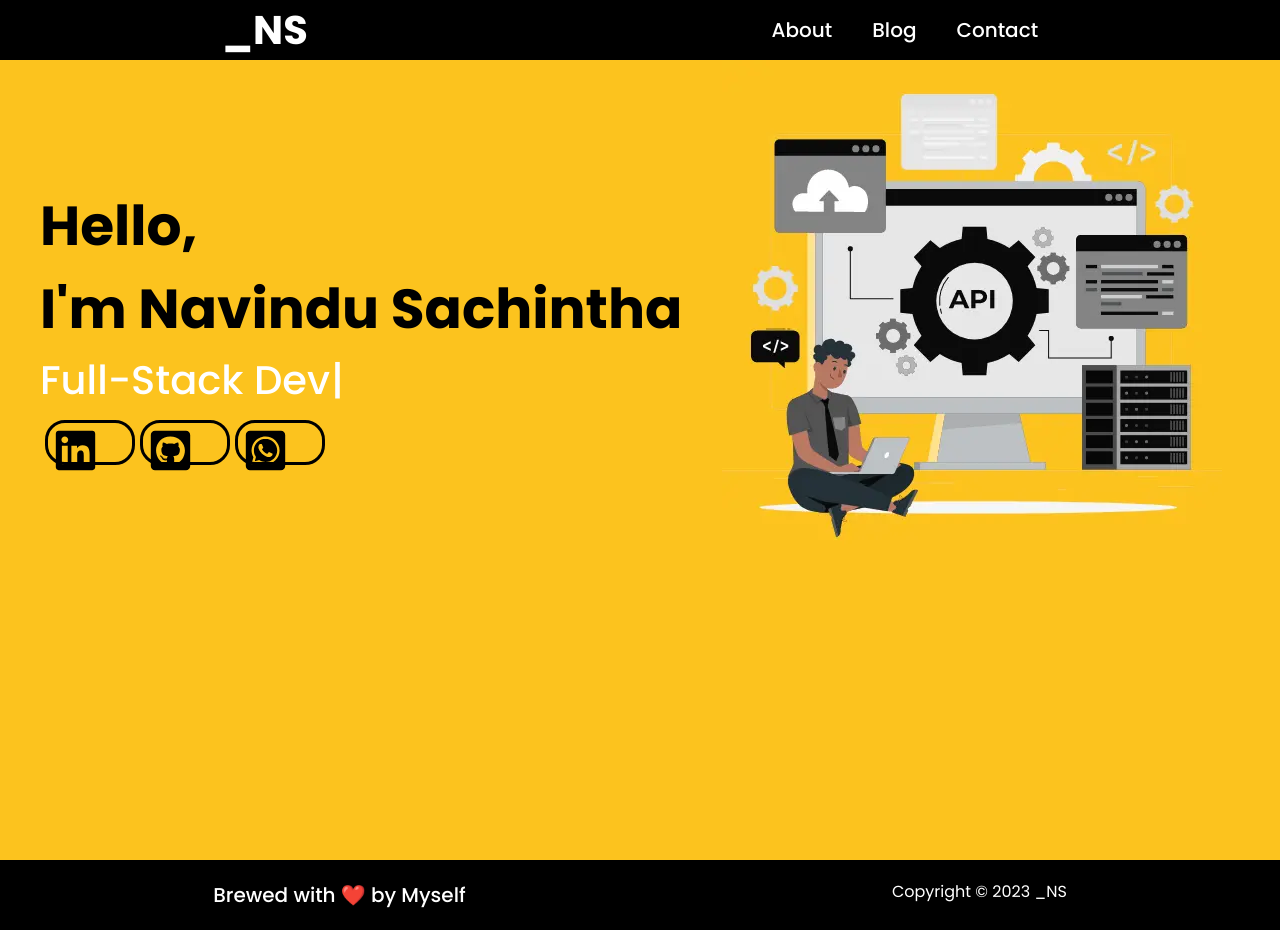
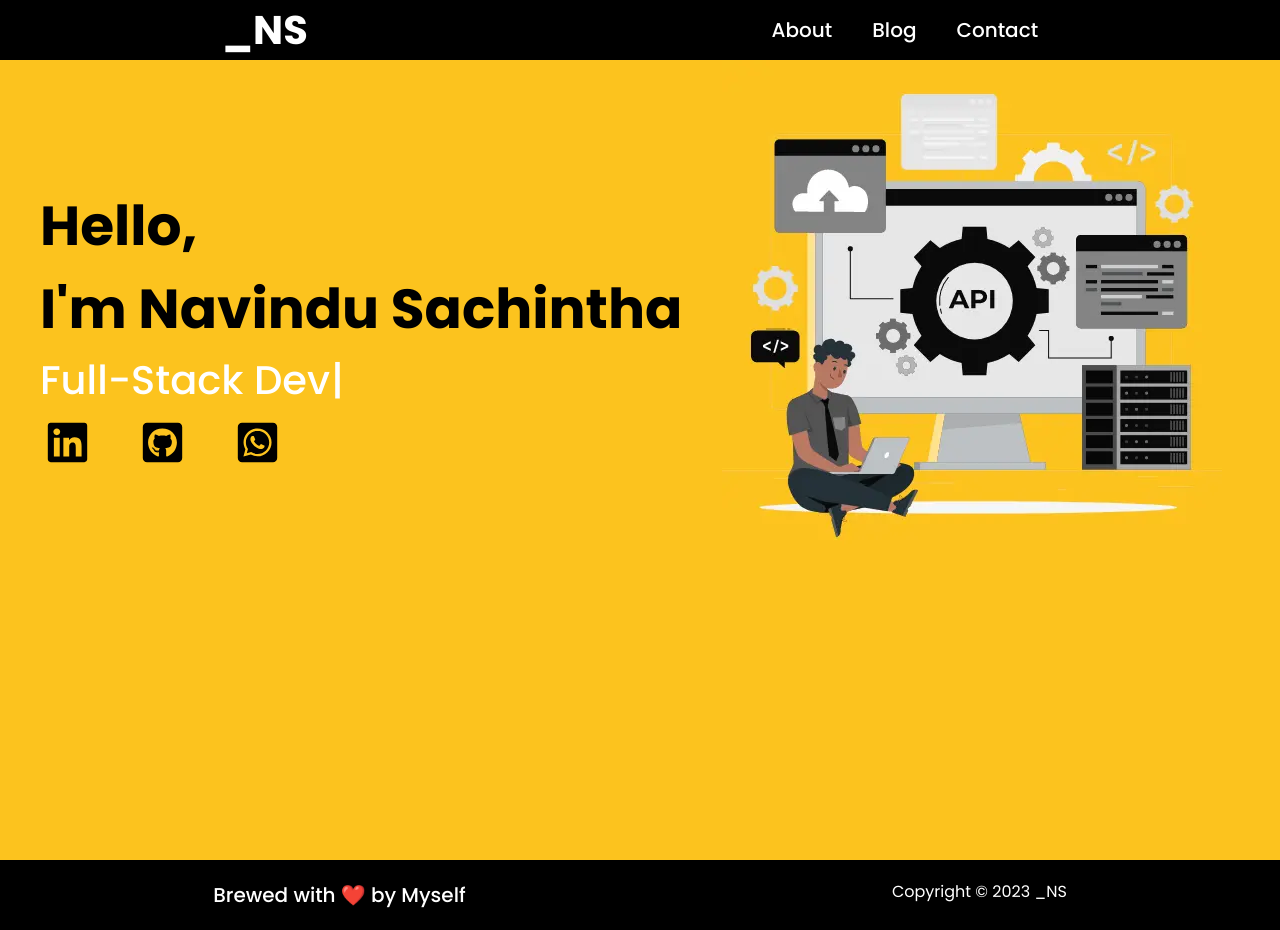
Before and after one commit to navindu-sachintha/react-portfolio, a React (Create React App) app: page / in a window 1280 px wide. Built offline with nearby package versions, Linux system fonts and the light colour scheme.

Commit message:
Enhancement: Addressed to button mutation

```diff
--- a/src/components/Contactpage/Contactpage.css
+++ b/src/components/Contactpage/Contactpage.css
@@ -18,14 +18,14 @@ input[type=text], input[type=email],textarea{
 
 }
 
-button{
+button[type=submit]{
     margin-top: 10px;
     border: solid #000000 3px;
     padding: 5px;
     border-radius: 20px;
 }
 
-button:hover {
+button[type=submit]:hover {
     color: #ffffff;
     background-color: #000000;
 }
```
